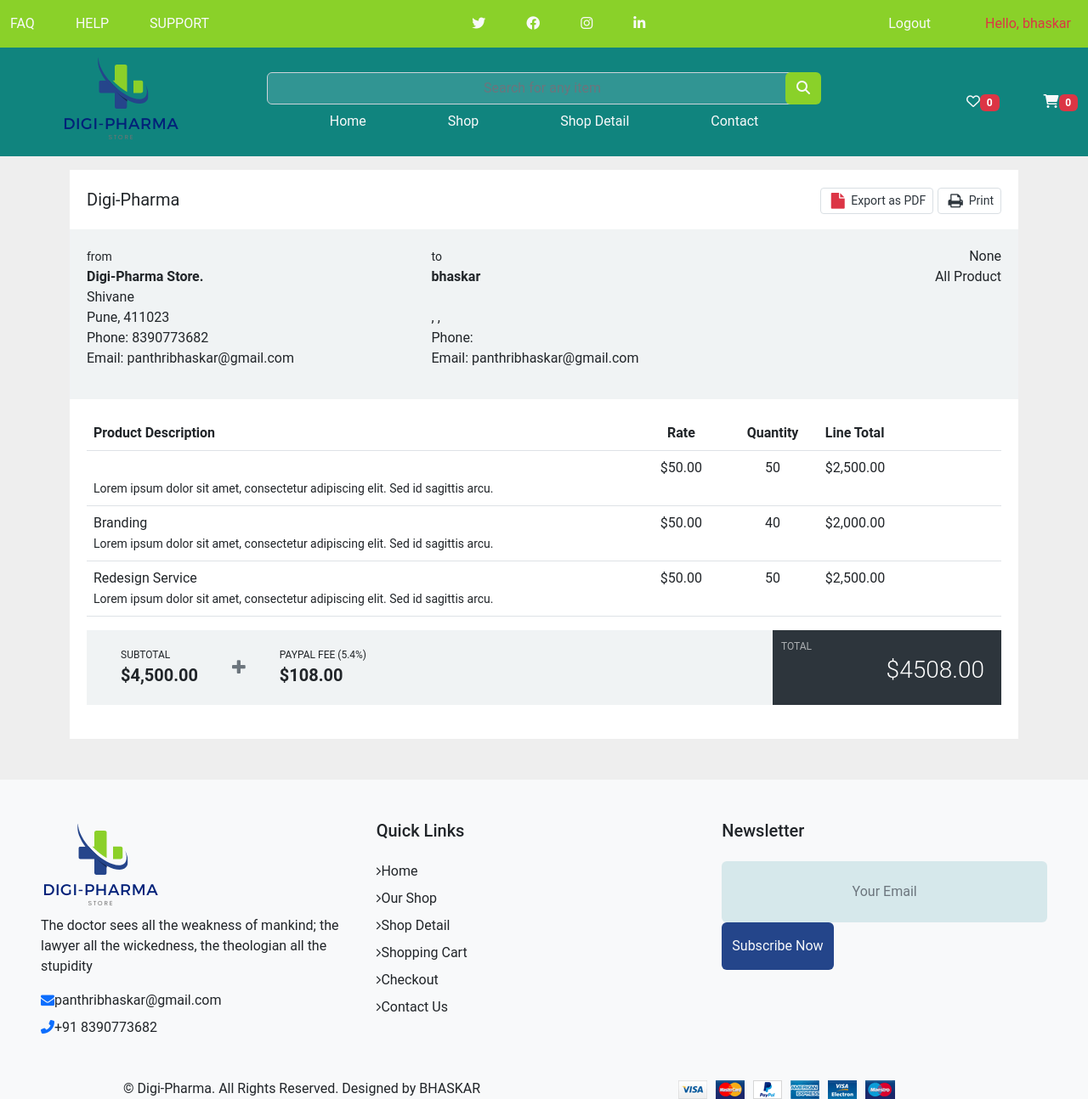
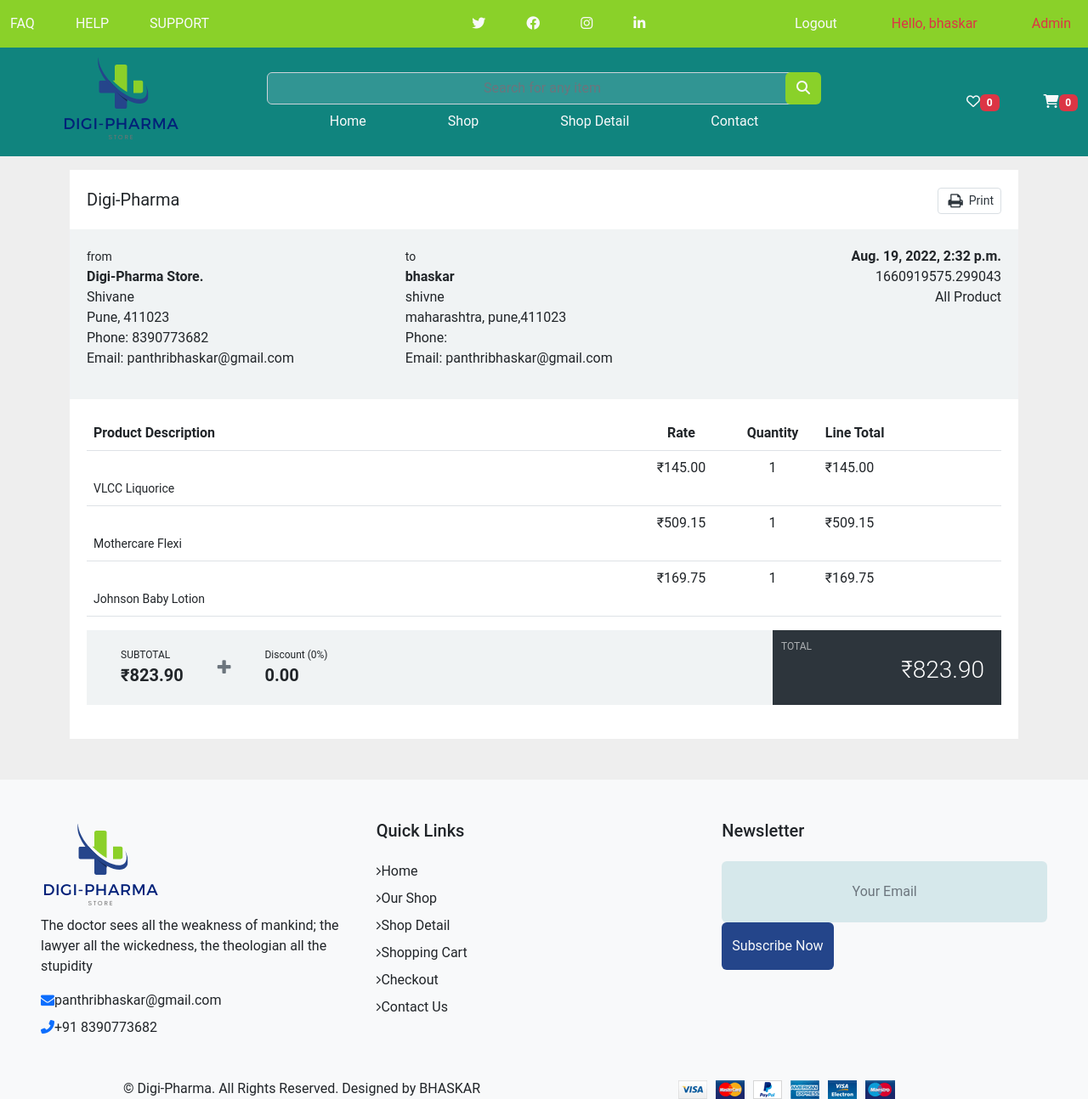
Before and after one commit to TriBhaskar/DigiPharma, a Django app: page /shop_detail/ in a window 1280 px wide. Shown: the whole page at 85% size. Run offline with Django 4.2, Linux system fonts and the light colour scheme; a user stored in the database is signed in; data comes from the database, SQL or seed files in the repository; both versions use the stored data as it was after the commit; parts of the project's set-up code (start-up, migrations or seed data) failed here and were passed over; some libraries are stand-ins or nearby versions.

Commit message:
after adding shoping detail full

```diff
--- a/medStore/views.py
+++ b/medStore/views.py
@@ -87,19 +87,29 @@ def shop(request):
         order = {'get_cart_total':0, 'get_cart_items':0, 'shipping':False}
         cartItems = order['get_cart_items']
 
-    context={'products' : products, 'category':category, 'items':items, 'order':order, 'cartItems':cartItems, 'category_count':category_count }
+    context={'products' : products, 'category':category, 'items':items, 'order':order, 'cartItems':cartItems}
     return render(request, 'store/shop.html', context)
 
 @login_required(login_url='login')
 def shoppingDetail(request):
     if request.user.is_authenticated:
         customer = request.user.customer
-        shipdetail = ShippingAddress.objects.all()
+        shipdetail = ShippingAddress.objects.filter(customer = customer)
+        # print("this is shipping ",ShippingAddress)
+        if not shipdetail:
+            return redirect('home')
         order, created = Order.objects.get_or_create(customer = customer, complete=False)
+        # print("Order is ",order)
         items = order.orderitem_set.all()
-        prod = OrderItem.objects.all()
-    context ={'items':items, 'prod':prod, 'order':order, 'customer':customer, 'shipdetail':shipdetail}
+        orderafter =Order.objects.filter(customer = customer, complete=True)
+        x=orderafter[len(orderafter)-1]
+        shipitem = x.orderitem_set.all()
+        print("shiipp item :",shipitem)
+        # prod = OrderItem.objects.all()
+    context ={'items':items,'order':order, 'customer':customer, 'shipdetail':shipdetail[len(shipdetail)-1],'shipitem':shipitem,'x':x}
     return render(request, 'store/shopping_detail.html', context)
+
+# from django.contrib.auth import get_user_model user = get_user_model() user.objects.all()
 
 
 def cart(request):
--- a/template/store/main.html
+++ b/template/store/main.html
@@ -61,7 +61,7 @@
 <body>
 
     <!-- Header -->
-    <header id="header" class="text-light fixed-top">
+    <header id="header" class="text-light fixed-top d-print-none">
         <!-- Header top -->
         <div id="up_header" style="background:#8ad129;">
             <!-- <div class="container"> -->
@@ -93,6 +93,12 @@
                         </label>
                     </div>
                     <div class="navbar-nav col-lg-5 d-flex flex-row-reverse ">
+                        {% if request.user.is_superuser%}
+                        <label class="nav-item px-4">
+                            <span class="nav-link text-danger">Admin</span>
+                            <!-- <a class="nav-link text-light" href="{% url 'login' %}">LOGIN</a> -->
+                        </label>
+                        {% endif %}
                         {% if request.user.is_authenticated %}
                         <label class="nav-item px-4">
                             <span class="nav-link text-danger">Hello, {{request.user}}</span>
--- a/template/store/shopping_detail.html
+++ b/template/store/shopping_detail.html
@@ -134,7 +134,7 @@
          <!-- begin invoice-company -->
          <div class="invoice-company text-inverse f-w-600">
             <span class="pull-right hidden-print">
-            <a href="javascript:;" class="btn btn-sm btn-white m-b-10 p-l-5"><i class="fa fa-file t-plus-1 text-danger fa-fw fa-lg"></i> Export as PDF</a>
+            <!-- <a href="javascript:;" class="btn btn-sm btn-white m-b-10 p-l-5"><i class="fa fa-file t-plus-1 text-danger fa-fw fa-lg"></i> Export as PDF</a> -->
             <a href="javascript:;" onclick="window.print()" class="btn btn-sm btn-white m-b-10 p-l-5"><i class="fa fa-print t-plus-1 fa-fw fa-lg"></i> Print</a>
             </span>
             Digi-Pharma
@@ -166,7 +166,7 @@
 
                <div class="date text-inverse m-t-5">{{shipdetail.date_added}}</div>
                <div class="invoice-detail">
-                  {{order.transaction_id}}<br>
+                  {{x.transaction_id}}<br>
                   All Product
                </div>
             </div>
@@ -186,33 +186,17 @@
                      </tr>
                   </thead>
                   <tbody>
+                     {% for item in shipitem %}
                      <tr>
                         <td>
                            <span class="text-inverse">  </span><br>
-                           <small>Lorem ipsum dolor sit amet, consectetur adipiscing elit. Sed id sagittis arcu.</small>
+                           <small>{{item.product.name}}</small>
                         </td>
-                        <td class="text-center">$50.00</td>
-                        <td class="text-center">50</td>
-                        <td class="text-right">$2,500.00</td>
+                        <td class="text-center">₹{{item.product.price}}</td>
+                        <td class="text-center">{{item.quantity}}</td>
+                        <td class="text-right">₹{{item.get_total}}</td>
                      </tr>
-                     <tr>
-                        <td>
-                           <span class="text-inverse">Branding</span><br>
-                           <small>Lorem ipsum dolor sit amet, consectetur adipiscing elit. Sed id sagittis arcu.</small>
-                        </td>
-                        <td class="text-center">$50.00</td>
-                        <td class="text-center">40</td>
-                        <td class="text-right">$2,000.00</td>
-                     </tr>
-                     <tr>
-                        <td>
-                           <span class="text-inverse">Redesign Service</span><br>
-                           <small>Lorem ipsum dolor sit amet, consectetur adipiscing elit. Sed id sagittis arcu.</small>
-                        </td>
-                        <td class="text-center">$50.00</td>
-                        <td class="text-center">50</td>
-                        <td class="text-right">$2,500.00</td>
-                     </tr>
+                     {% endfor %}
                   </tbody>
                </table>
             </div>
@@ -223,19 +207,19 @@
                   <div class="invoice-price-row">
                      <div class="sub-price">
                         <small>SUBTOTAL</small>
-                        <span class="text-inverse">$4,500.00</span>
+                        <span class="text-inverse">₹{{x.get_cart_total}}</span>
                      </div>
                      <div class="sub-price">
                         <i class="fa fa-plus text-muted"></i>
                      </div>
                      <div class="sub-price">
-                        <small>PAYPAL FEE (5.4%)</small>
-                        <span class="text-inverse">$108.00</span>
+                        <small>Discount (0%)</small>
+                        <span class="text-inverse">0.00</span>
                      </div>
                   </div>
                </div>
                <div class="invoice-price-right">
-                  <small>TOTAL</small> <span class="f-w-600">$4508.00</span>
+                  <small>TOTAL</small> <span class="f-w-600">₹{{x.get_cart_total}}</span>
                </div>
             </div>
             <!-- end invoice-price -->
```
Also changed, not shown: db.sqlite3.
